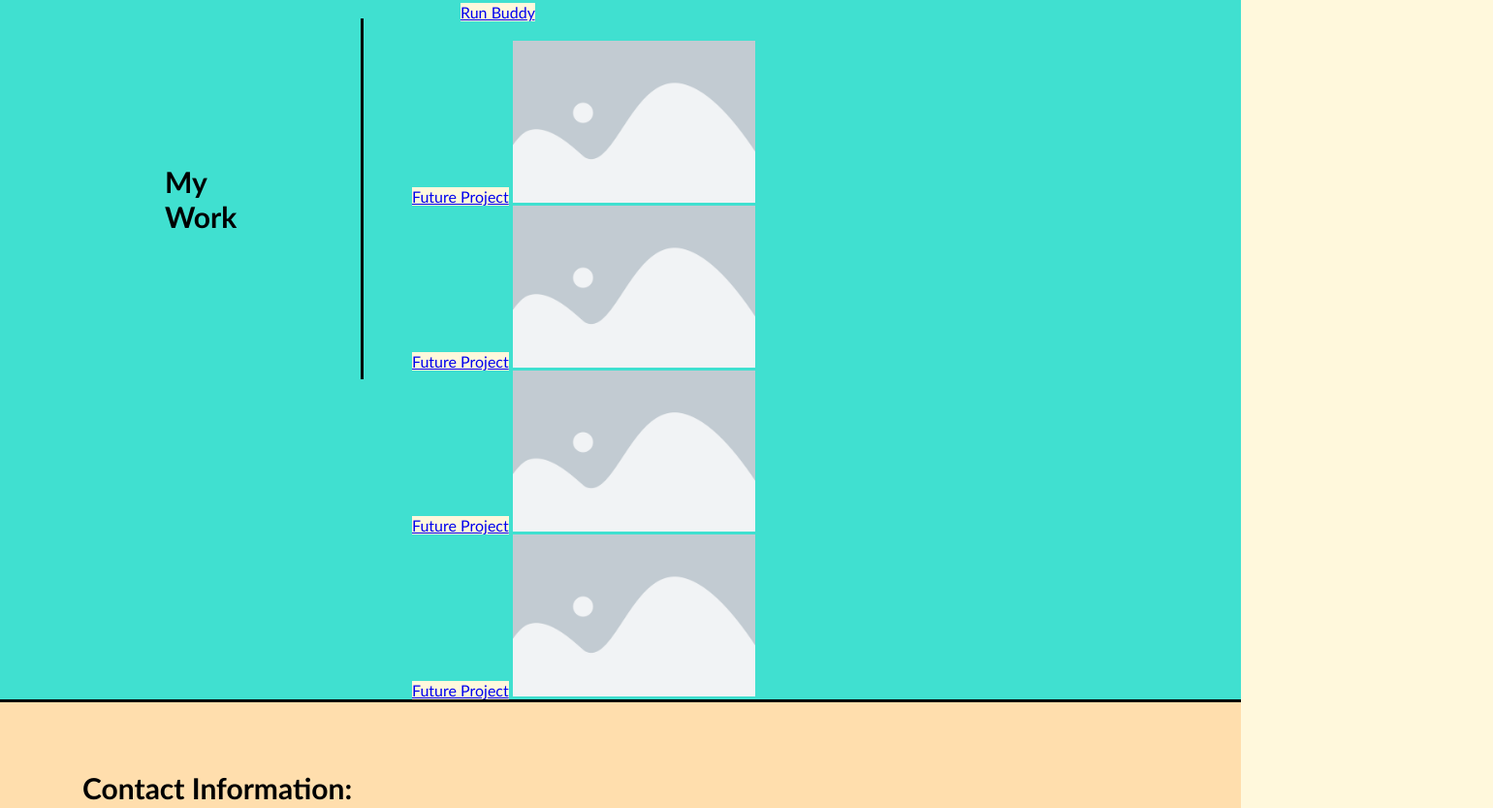
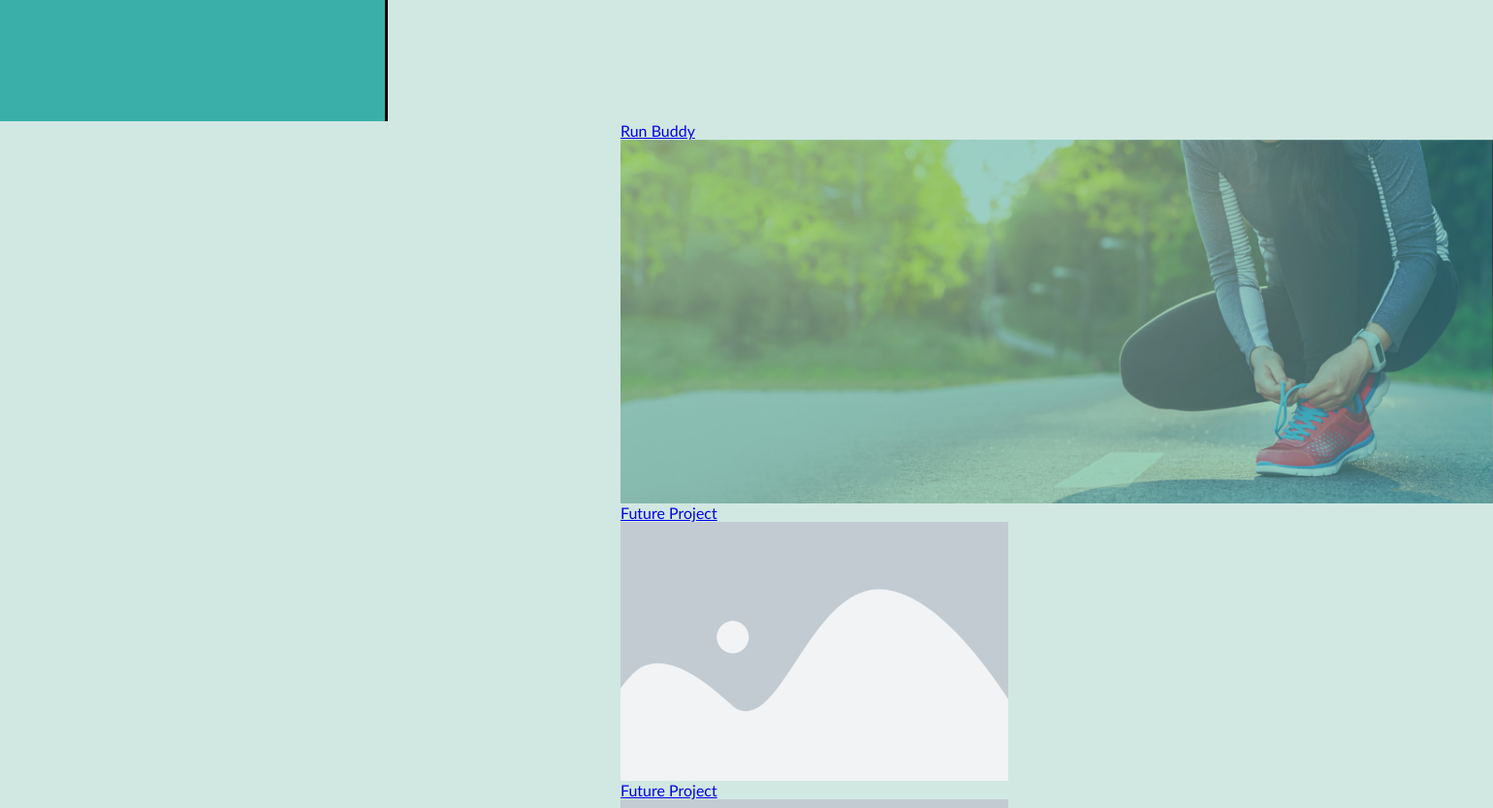
Before and after one commit to eshumway1045/Personal-Portfolio, a plain HTML site: page index.html in a window 1280 px wide. Shown: the part 946-1779 px from the top of the page at 97% size, 1540 px wide, since content can reach past the window. Drawn offline with Linux system fonts and the light colour scheme.

Commit message:
alterations to color scheme and styling

```diff
--- a/assets/css/styles.css
+++ b/assets/css/styles.css
@@ -1,10 +1,10 @@
 :root {
-    --headercolor: #ffdead;
-    --aboutmecolor: #1e90ff;
-    --myworkcolor: #40e0d0;
+    --headercolor: #3aafa9;
+    --mainText: #def2f1;
+    --subText: #17252a;
 }
 *{
-    background-color: #fff8dc;
+    background-color: #D1E8E2;
     box-sizing: border-box;
     margin: 0;
     padding: 0;
@@ -13,14 +13,13 @@ body{
     font-family:'Trebuchet MS', 'Lucida Sans Unicode', 'Lucida Grande', 'Lucida Sans', Arial, sans-serif;
 }
 header {
-
+    background-color: var(--headercolor);
     border-bottom: 3px solid #000000;
     background-size: cover;
     padding: 20px 35px;
     display: flex;
     justify-content: space-between;
     flex-wrap: wrap;
-    position: sticky;
     top: 0;
     z-index: 99999;
 
@@ -36,34 +35,40 @@ header {
 header h1 {
     margin: 0;
     width: 50%;
+    background-color: var(--headercolor);
 
 }
 header nav {
     margin: 7px 0;
     display: flex;
     width: 50%;
+    background-color: var(--headercolor);
 }
 header nav ul {
     display: flex;
     flex-wrap: wrap;
     justify-content: space-between;
     list-style: none;
+    background-color: var(--headercolor);
 }
 header nav ul li{
     font-size: 30px;
     display: inline-block;
     padding: 5px 20px;
+    background-color: var(--headercolor);
 }
 header nav ul li a{
     margin: 10px 15px;
+    background-color: var(--headercolor);
 }
 .my-bio {
     display: flex;
     align-items: center;
-    background-color: var(--aboutmecolor);
+    background-color: var(--headercolor);
+    margin: 50px 0;
 }
 .my-bio h2{
-    background-color: var(--aboutmecolor);
+    background-color: var(--headercolor);
     font-size: 30px;
     margin: 50px;
     width: 400px;
@@ -71,52 +76,45 @@ header nav ul li a{
     padding: 150px 120px;
 }
 .my-bio article{
-    background-color:var(--aboutmecolor);
+    background-color:var(--headercolor);
 }
-.my-projects{
-    align-items: center;
+.projects-top {
     display: flex;
-    flex-wrap:wrap;
-    background-color: var(--myworkcolor);
+    flex-wrap: wrap;
+    margin: 50px 0;
 }
-.my-projects h2{
-    background-color: var(--myworkcolor);
+.projects-top h2 {
+    background-color: var(--headercolor);
     font-size: 30px;
-    margin: 50px;
-    width: 325px;
+    width: 400px;
+    border-right: 3px solid #000000;
     padding: 150px 120px;
-    border-right: 3px solid #000000;
 }
-.my-projects div{
-    background-color: var(--myworkcolor);
+.projects {
+    display: flex;
+    flex-wrap: wrap;
 }
-.buddy {
-    margin:50px;
-    background-size: cover;
-    background-attachment: fixed;
-    background-position: 80%;
-    background-position: center;
+.top-project {
+    display: flex;
+    flex-wrap: wrap;
+    margin: 0 50%;
+}
+.top-project img {
+    height: auto;
+    width: 900px;
 
 }
-.buddy img {
-    position:relative;
-    width: 600px;
+.sub-project {
+    display: flex;
+    flex-wrap: wrap;
+    margin: 0 50%;
+}
+.sub-project img {
+    display: flex;
+    flex-wrap: wrap;
     height: auto;
-
+    width: 400px;
 }
-.buddy a{
-    left: 0;
-    position: relative;
-    text-align: center;
-    top: 30px;
-    width: 100%;
-}
-.project-img img{
-    position: relative;
-    width: 250px;
-    height: auto;
-}
-
 footer{
     background-color: var(--headercolor);
     border-top: 3px solid #000000;
--- a/index.html
+++ b/index.html
@@ -1,16 +1,19 @@
 <!DOCTYPE html>
 <html lang="en">
+
 <head>
     <meta charset="UTF-*" />
     <link rel="stylesheet" href="./assets/css/styles.css">
     <title>Personal Portfolio</title>
 </head>
+
 <Body>
     <!--Navigation for site-->
     <header>
         <h1>
             <img class="profile-image" src="assets/images/Profile Image-2.JPG" alt="Image of Eric Shumway" />
-                Eric Shumway</h1>
+            Eric Shumway
+        </h1>
         <nav>
             <ul>
                 <li>
@@ -33,43 +36,42 @@
         <h2>About Me</h2>
 
         <article>
-                hsdlkfjasrd;flfg asdkhf;lweakjjrtf ashdfgg;lkajrggt ;aweoi adsfgpoi;aikjtgkjerahsdgo[ig iretjahsekljdgho aoitgjasdjkhf;oi oieastgjfjklashtgo asodfjhashftei asdlkfjoij ewoasdjfhoeifj
+            hsdlkfjasrd;flfg asdkhf;lweakjjrtf ashdfgg;lkajrggt ;aweoi adsfgpoi;aikjtgkjerahsdgo[ig iretjahsekljdgho
+            aoitgjasdjkhf;oi oieastgjfjklashtgo asodfjhashftei asdlkfjoij ewoasdjfhoeifj
         </article>
 
     </section>
     <!--My Work-->
-        <section id="my-work" class="my-projects">
-            <h2>My Work</h2>
-            <div>
-                <div class="buddy">
+    <section class="projects-top">
+        <h2>
+            My Work
+        </h2>
+        <div class="projects">
+            <div class="top-project">
                 <a href="https://eshumway1045.github.io/run-buddy/" target="_blank">Run Buddy</a>
                 <img src="assets/images/hero-bg.jpg" alt="Image for Run Buddy" />
-
-
-
             </div>
-                <div class="project-1, project-img">
+            <div class="sub-project">
+                <div>
                     <a href="#" target="_blank">Future Project</a>
                     <img src="assets/images/placeholder.png" alt="placeholder image" />
-
                 </div>
-                <div class="project-2, project-img">
+                <div>
                     <a href="#" target="_blank">Future Project</a>
                     <img src="assets/images/placeholder.png" alt="placeholder image" />
-
                 </div>
-                <div class="project-3, project-img">
+                <div>
                     <a href="#" target="_blank">Future Project</a>
                     <img src="assets/images/placeholder.png" alt="placeholder image" />
-
                 </div>
-                <div class="project-4, project-img">
+                <div>
                     <a href="#" target="_blank">Future Project</a>
                     <img src="assets/images/placeholder.png" alt="placeholder image" />
-
+                </div>
             </div>
         </div>
     </section>
+
     <footer id="contact-me" class="contact-info">
         <h2>Contact Information:</h2>
         <ul>
@@ -90,4 +92,5 @@
         </ul>
     </footer>
 </Body>
+
 </html>
```
Lines whose indentation alone changed are shown as unchanged.
